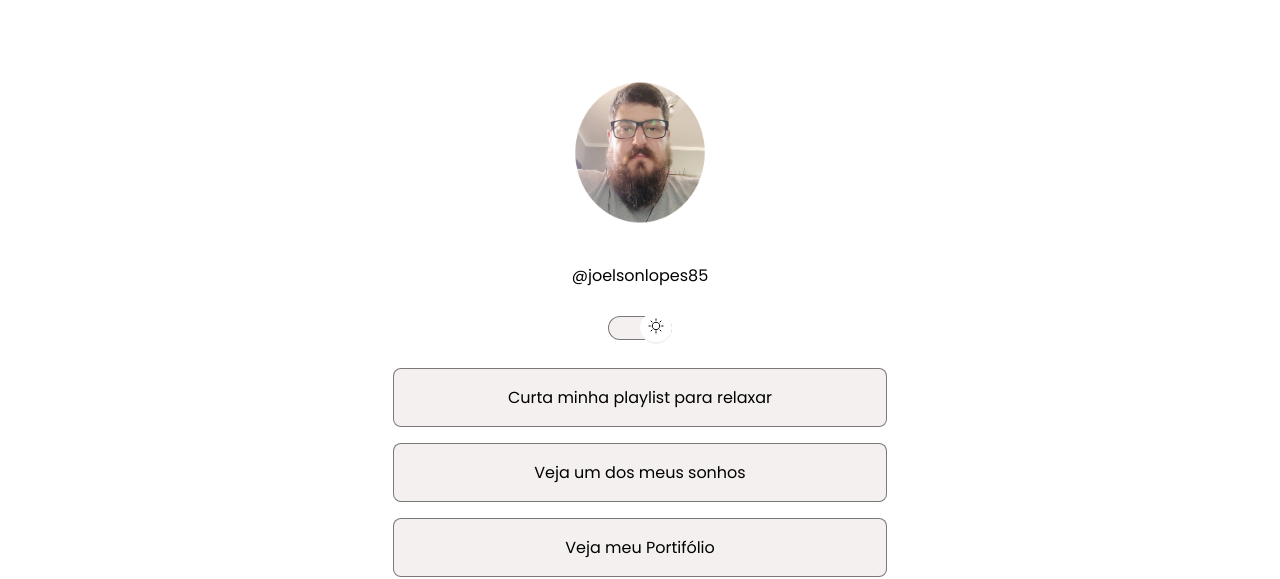
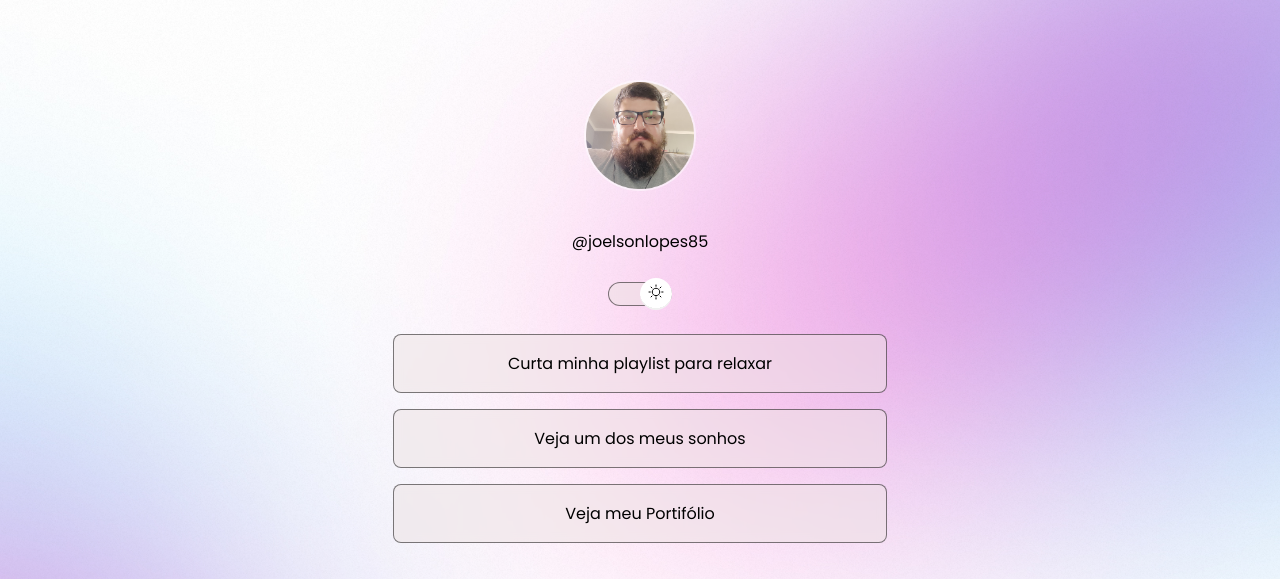
Before and after one commit to JoelsonLopes/projeto, a plain HTML site: page index.html in a window 1280 px wide. Shown: the top 579 px of the page. Drawn offline with nearby package versions, Linux system fonts and the light colour scheme.

Commit message:
adjust link

```diff
--- a/index.html
+++ b/index.html
@@ -16,7 +16,7 @@
   <body>
     <div id="container">
       <div id="profile">
-        <img src="../projeto/assets/avatar-dark.jpg" alt="Foto de Joe_Lopes de oculos" />
+        <img src="./assets/avatar-dark.png" alt="Foto de Joe_Lopes de oculos" />
         <p id="profile">@joelsonlopes85</p>
         <div id="switch" onclick="togglemode()">
           <button></button>
--- a/script.js
+++ b/script.js
@@ -8,11 +8,11 @@ function togglemode() {
     //substituir a imagem
     if (html.classList.contains("light")) {
         // se tiver  light mode, adicionar  a imagem light
-        img.setAttribute("src", "./assets/joel_lopes_light.jpg")
+        img.setAttribute("src", "./assets/avatar-light.png")
 
     }   else {
         // se tiver  sem light mode, manter a foto normal
-        img.setAttribute("src", "./assets/joe_Lopes.jpg")
+        img.setAttribute("src", "./assets/avatar-dark.png")
     }
 }
 
--- a/styles.css
+++ b/styles.css
@@ -6,7 +6,7 @@
 
 :root {
   --text-color: white;
-  --bg-url: url(./assets/Joe_Lopes.jpg);
+  --bg-url: url(./assets/bg-mobile.jpg);
   --stroke-color: rgba(255, 255, 255, 0.5);
   --surface-color: rgba(255, 255, 255, 0.1);
   --surface-color-hover: rgba(0, 0, 0, 0.2);
@@ -16,7 +16,7 @@
 
 .light {
   --text-color: black;
-  --bg-url: url(../projeto/assets/avatar-light.jpg);
+  --bg-url: url(./assets/bg-mobile-light.jpg);
   --stroke-color: rgba(0, 0, 0, 0.5);
   --surface-color: rgba(236, 226, 226, 0.5);
   --surface-color-hover: rgba(0, 0, 0, 0.02);
@@ -59,11 +59,8 @@ body {
 }
 
 #profile img {
-  width: 134px;
-  height: 145px;
-  border-radius: 50%;
+  width: 112px;
 }
-
 
 #profile p {
   font-weight: 500px;
@@ -176,7 +173,7 @@ footer {
   }
 
   .light {
-    --bg-url: url(./assets/bgdesktop-light.jpg);
+    --bg-url: url(./assets/bg-desktop-light.jpg);
   }
 }
 
```
Also changed, not shown: assets/avatar-dark.jpg (deleted), assets/avatar-dark.png (added), assets/avatar-light.jpg (deleted), assets/avatar-light.png (added).
